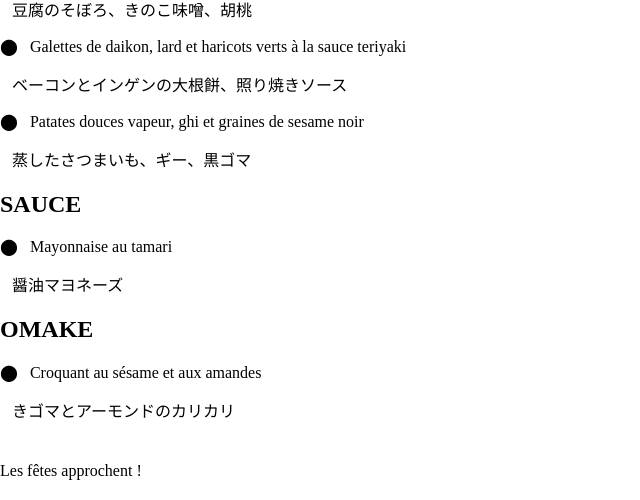
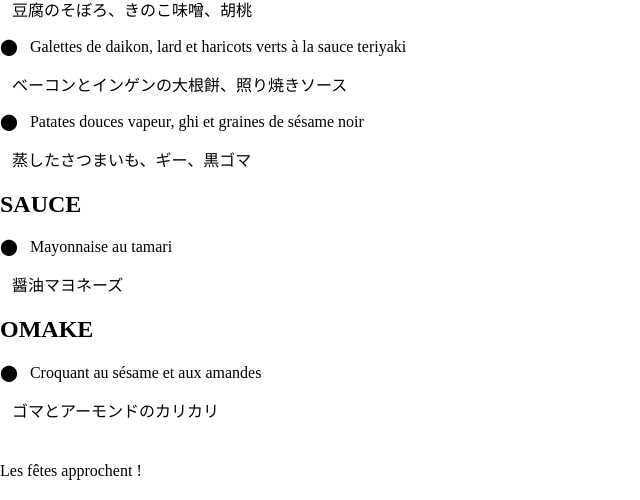
Before and after one commit to matsupin/main, a Jekyll site: the page built from menus/commande_rebecca_031125.html, in a window 1280 px wide. Shown: the part 441-941 px from the top of the page, without its empty margins (0-640 px from the left). Built offline with Jekyll 4.4.1, drawn with Linux system fonts in a browser that asks for light colours.

Commit message:
Update commande_rebecca_031125.html

```diff
--- a/menus/commande_rebecca_031125.html
+++ b/menus/commande_rebecca_031125.html
@@ -32,7 +32,7 @@ title: Bento Menu
         <p><span class="menu-dot">&#11044;</span> <span class="dish-name">&nbsp; Galettes de daikon, lard et haricots verts à la sauce teriyaki</span></p>
         <p class="dish-text">&nbsp;&nbsp;&nbsp;<span class="highlight">ベーコンとインゲンの大根餅、照り焼きソース</p>
 
-        <p><span class="menu-dot">&#11044;</span> <span class="dish-name">&nbsp; Patates douces vapeur, ghi et graines de sesame noir</span></p>
+        <p><span class="menu-dot">&#11044;</span> <span class="dish-name">&nbsp; Patates douces vapeur, ghi et graines de sésame noir</span></p>
         <p class="dish-text">&nbsp;&nbsp;&nbsp;<span class="highlight">蒸したさつまいも、ギー、黒ゴマ</p>
 
     </section>
@@ -60,7 +60,7 @@ title: Bento Menu
         <h2 class="section-title">OMAKE</h2>
 
         <p><span class="menu-dot">&#11044;</span> <span class="dish-name">&nbsp; Croquant au sésame et aux amandes</span></p>
-        <p class="dish-text">&nbsp;&nbsp;&nbsp;<span class="highlight">きゴマとアーモンドのカリカリ</p>
+        <p class="dish-text">&nbsp;&nbsp;&nbsp;<span class="highlight">ゴマとアーモンドのカリカリ</p>
 
     </section>
 
```
